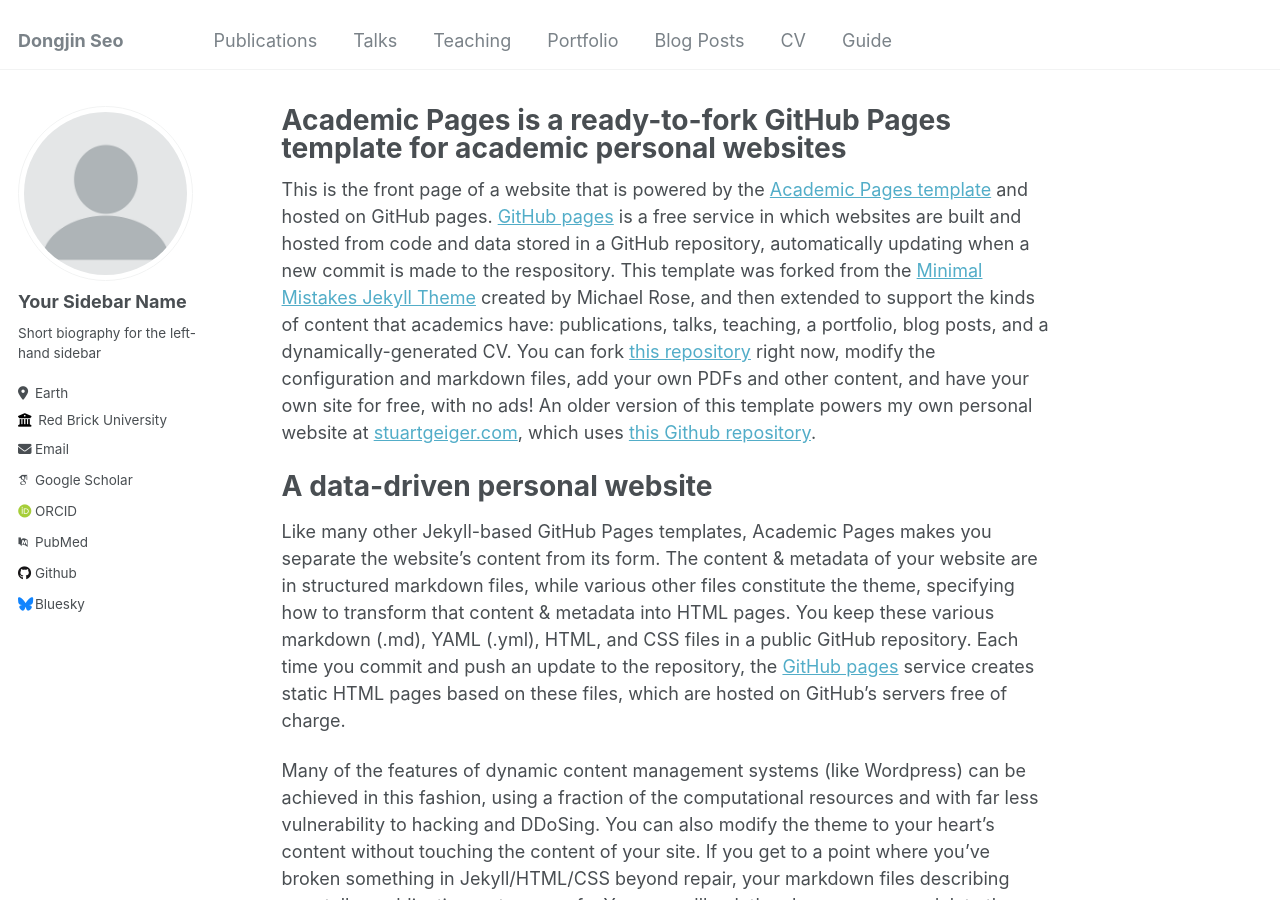
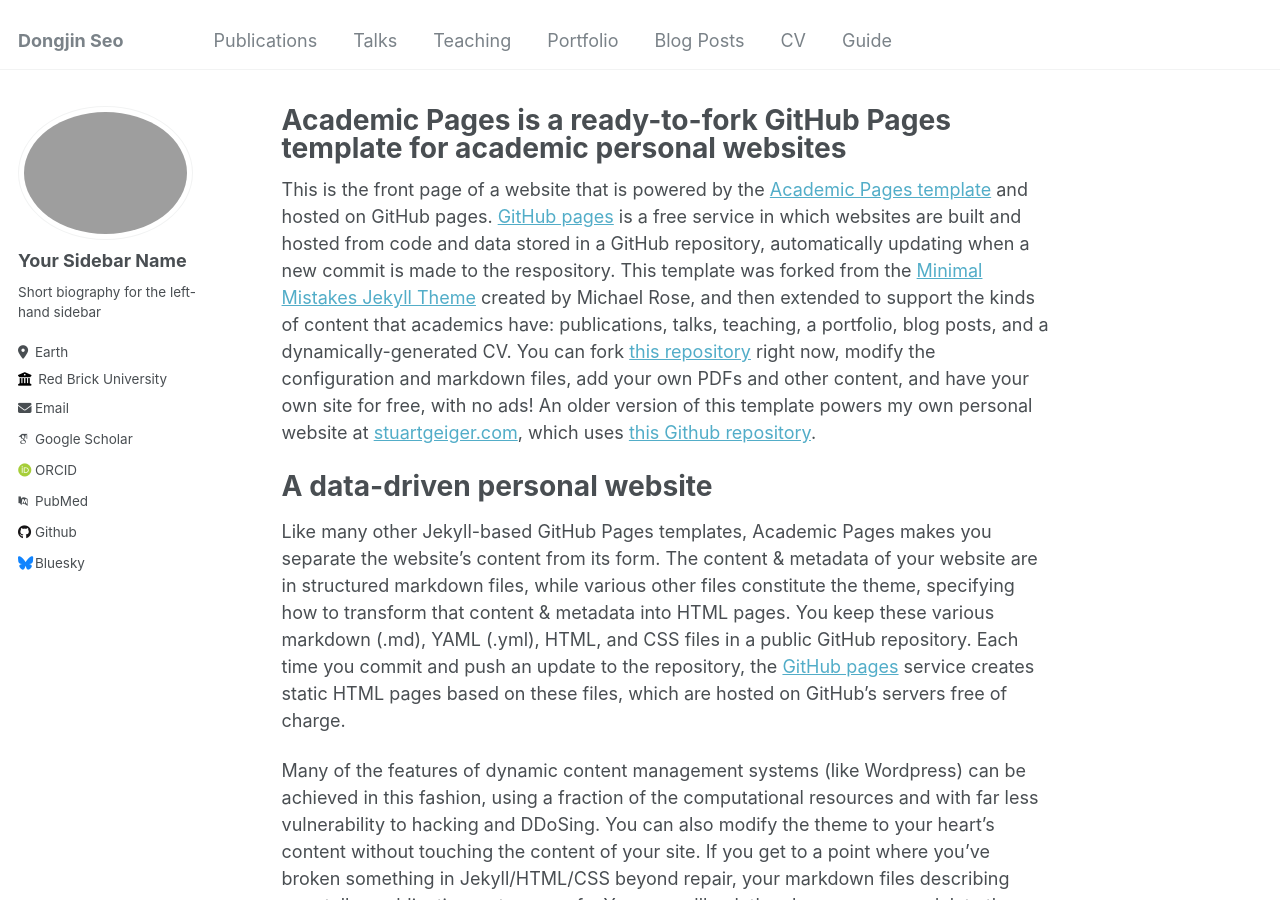
Before and after one commit to DongjinSeoAP/DongjinSeoAP.github.io, a Jekyll site: the page built from _pages/about.md, in a window 1280 px wide and 900 px high. Built offline with Jekyll 4.4.1, drawn with Linux system fonts in a browser that asks for light colours; some web fonts are replaced.

Commit message:
Update _config.yml

```diff
--- a/_config.yml
+++ b/_config.yml
@@ -14,14 +14,14 @@ name                     : &name "Dongjin Seo"
 description              : &description "PhD Student at Yale University"
 url                      : https://DongjinSeoAP.github.io # the base hostname & protocol for your site e.g. "https://mmistakes.github.io"
 baseurl                  : "" # the subpath of your site, e.g. "/blog"
-repository               : "academicpages/academicpages.github.io"
+repository               : "DongjinSeoAP.github.io"
 
 # Site Author - The following control what appear as part of the author content on the side bar.
 #               If a field is blank the icon and link will not appear, otherwise it will be shown.
 #               Additional customization can be done by editing /_includes/author-profile.html
 author:
   # Biographic information
-  avatar           : "profile.png"
+  avatar           : "profile.jpeg"
   name             : "Your Sidebar Name"
   pronouns         : # example: "she/her"
   bio              : "Short biography for the left-hand sidebar"
```
